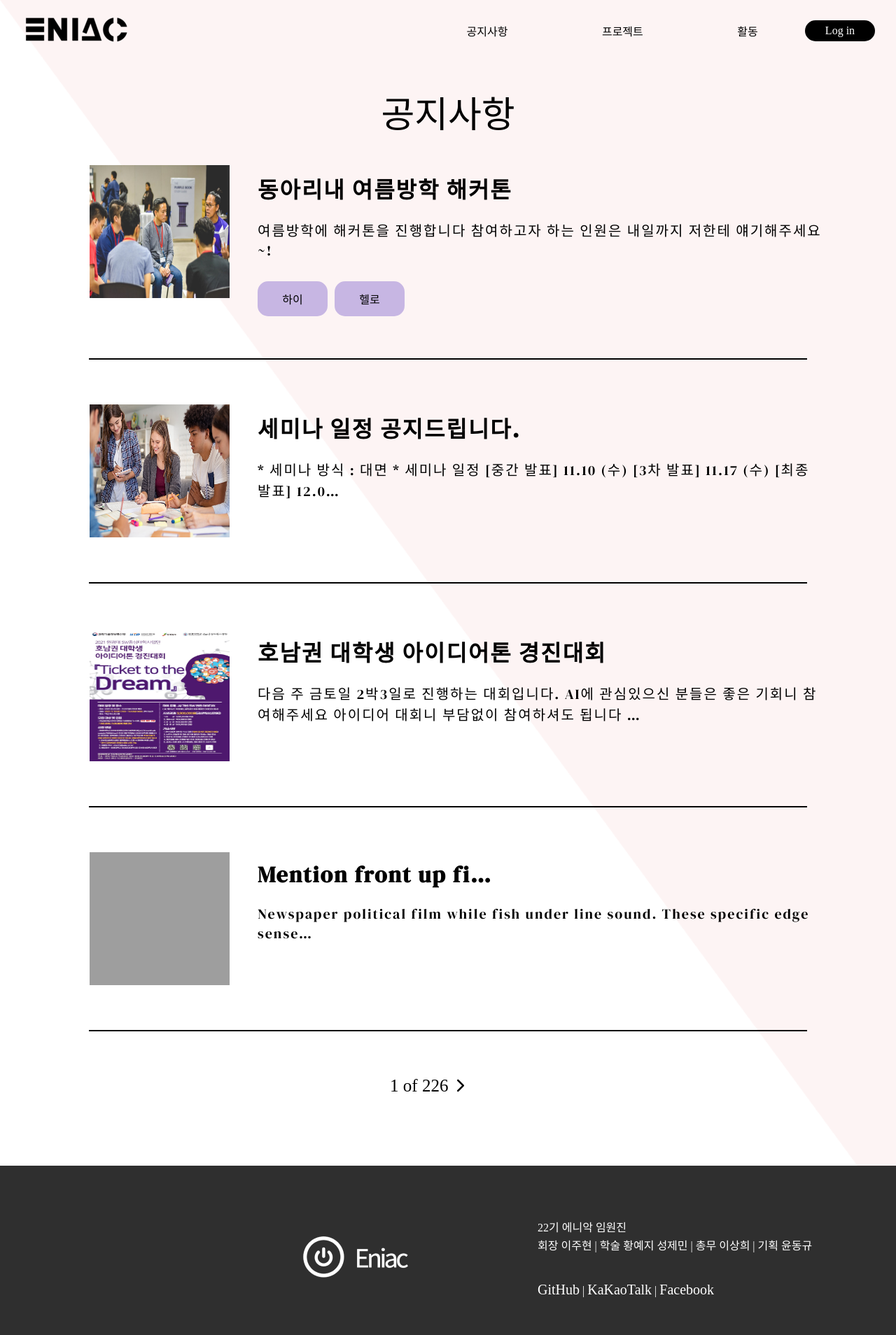
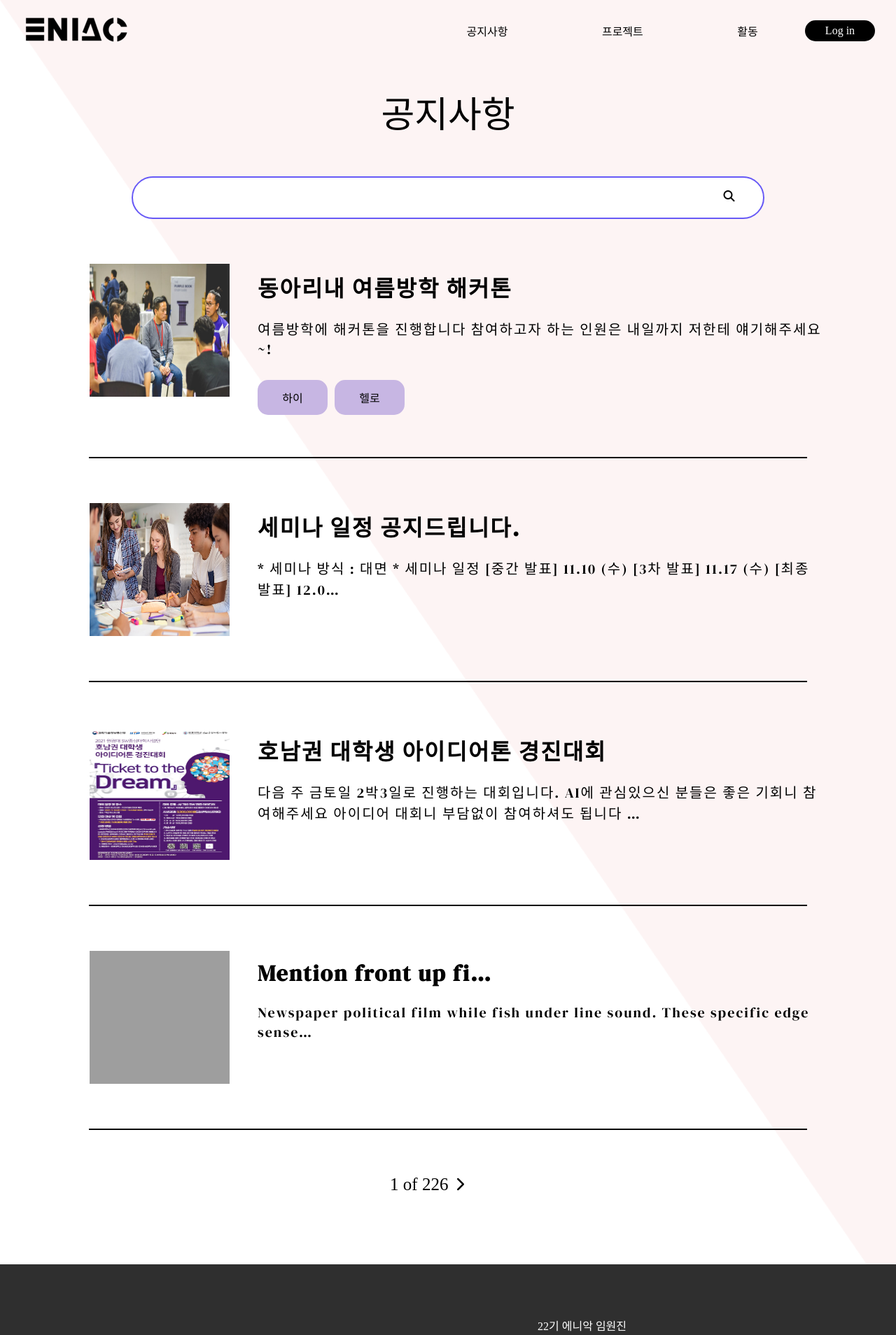
Before and after one commit to sanghee01/eniac-website, a Django app: page /notice in a window 1280 px wide. Shown: the top 1908 px of the page at 70% size. Run offline with Django 3.2, Linux system fonts and the light colour scheme; data comes from the database, SQL or seed files in the repository; both versions use the stored data as it was after the commit; some libraries are stand-ins or nearby versions; some web fonts are replaced; grey boxes are pictures that could not be loaded.

Commit message:
[Feat] notice Filter 기능 개발중

```diff
--- a/notices/views.py
+++ b/notices/views.py
@@ -4,6 +4,7 @@ from django.shortcuts import render
 from django.core.paginator import Paginator
 import activities
 from users.models import User
+
 
 # Create your views here.
 
@@ -17,6 +18,7 @@ def all_notice(request):
     return render(request,  "notices/notice.html", context={"notice": notices})
 
 
-# 시작하자
-
-# 그럼여기서
+def search(request):
+    city = request.GET.get("city")
+    city = str.capitalize(city)
+    return render(request, "projects/search.html", {"city": city})
--- a/projects/models.py
+++ b/projects/models.py
@@ -2,6 +2,7 @@ from django.db import models
 from django.contrib.auth.models import AbstractUser
 from django.core.validators import MinValueValidator, MaxValueValidator
 from core.models import TimeStampedModel
+from django.urls import reverse
 
 # Create your models here.
 class Project(TimeStampedModel):
@@ -24,3 +25,6 @@ class Project(TimeStampedModel):
           return self.thumnail_img.url
       else:
           return "/static/images/user.jpg"
+
+    def get_absolute_url(self):
+        return reverse("project:detail", kwargs={"pk": self.pk})
--- a/static/css/notices/notice-content.css
+++ b/static/css/notices/notice-content.css
@@ -84,3 +84,33 @@ body {}
     border: 0.04px solid #000000;
     width: 80%;
 }
+
+.notice-content__search {
+    margin-top: 80px;
+}
+
+.notice-content__search-bar {
+    border: 2px solid #6759f6;
+    border-radius: 50px;
+    width: 70%;
+    height: 55px;
+    display: flex;
+    justify-content: flex-end;
+    align-items: center;
+}
+
+.fa-search {
+    position: absolute;
+    right: 18%;
+    top: 20px;
+    margin: 0;
+}
+
+.notice-content__search-box {
+    position: relative;
+    width: 100%;
+    text-align: center;
+    margin: 0 auto;
+    display: flex;
+    justify-content: center;
+}
--- a/static/css/project/project-create.css
+++ b/static/css/project/project-create.css
@@ -25,7 +25,7 @@
     box-sizing: border-box;
     border-radius: 4px;
     height: 51px;
-    width: 90%;
+    width: 50%;
 }
 
 .project-create__content {
@@ -36,8 +36,6 @@
 
 .project-create__section {
     display: flex;
-    flex-direction: column;
-    width: 50%;
 }
 
 .project-create__button {
@@ -54,6 +52,12 @@
     display: flex;
 }
 
+.project-create__section button {
+    display: inline-block;
+    width: 700px;
+    margin-right: 30px;
+}
+
 .project-create__section div {
     margin-bottom: 20px;
     font-size: 30px;
--- a/templates/mixins/project/project_form.html
+++ b/templates/mixins/project/project_form.html
@@ -6,5 +6,8 @@
     </div>
     <div class="project-create__section">
         <button class="project-create__button">{{cta}}</button>
+        <a>
+            <button class="project-create__button">{{cba}}</button>
+        </a>
     </div>
 </form>
--- a/templates/notices/notice.html
+++ b/templates/notices/notice.html
@@ -23,7 +23,15 @@
         " src="{% static 'img/triangle.png' %}" /> {% include 'base.html' %}
         <div class="notice-content">
             <div class="notice-content__title">공지사항</div>
+            <form class="notice-content__search">
+                <div class="notice-content__search-box">
+                    <input class="notice-content__search-bar">
+                    <i class="fas fa-search"></i></input>
+                </div>
 
+
+
+            </form>
             {% for notices in notice.object_list %}
 
             <div class="notice-content__card">
--- a/templates/projects/project_edit.html
+++ b/templates/projects/project_edit.html
@@ -1,6 +1,6 @@
 {% include "base.html" %} {% block page_title %} Update Project {% endblock page_title %} {% block search-bar %} {% endblock search-bar %} {% block content %}
-
+<img src="" alt="" />
 <div class="project-create">
-    {% include 'mixins/project/project_form.html' with form=form cta="Update room" %}
+    {% include 'mixins/project/project_form.html' with form=form cta="Update project" cba="Delete project" %}
 </div>
 {% endblock content %}
--- a/templates/projects/project_list.html
+++ b/templates/projects/project_list.html
@@ -12,7 +12,6 @@
                 <span>최신</span>
             </a>
             <div id="tab1" id="activity" class="project-menu__cont">
-
                 <div class="project-cardlist">
                     {% for project in potato.object_list %}
                     <div class="project-cardlist__card">
@@ -46,7 +45,6 @@
                         </div>
                     </div>
                     {% endfor %}
-
                 </div>
                 <div class="project__pageparent">
                     <div class="project-page">
```
Also changed, not shown: notices/urls.py (added, +9 -0 lines), templates/projects/search.html (added, +17 -0 lines), db.sqlite3, media/98429243-db60fc80-20e8-11eb-9d8f-1094b63362ac_Qb5aHGf.gif (added), media/제목을_입력해주세요_-001_3.png (added), templates/projects/project_detail.html (added).
